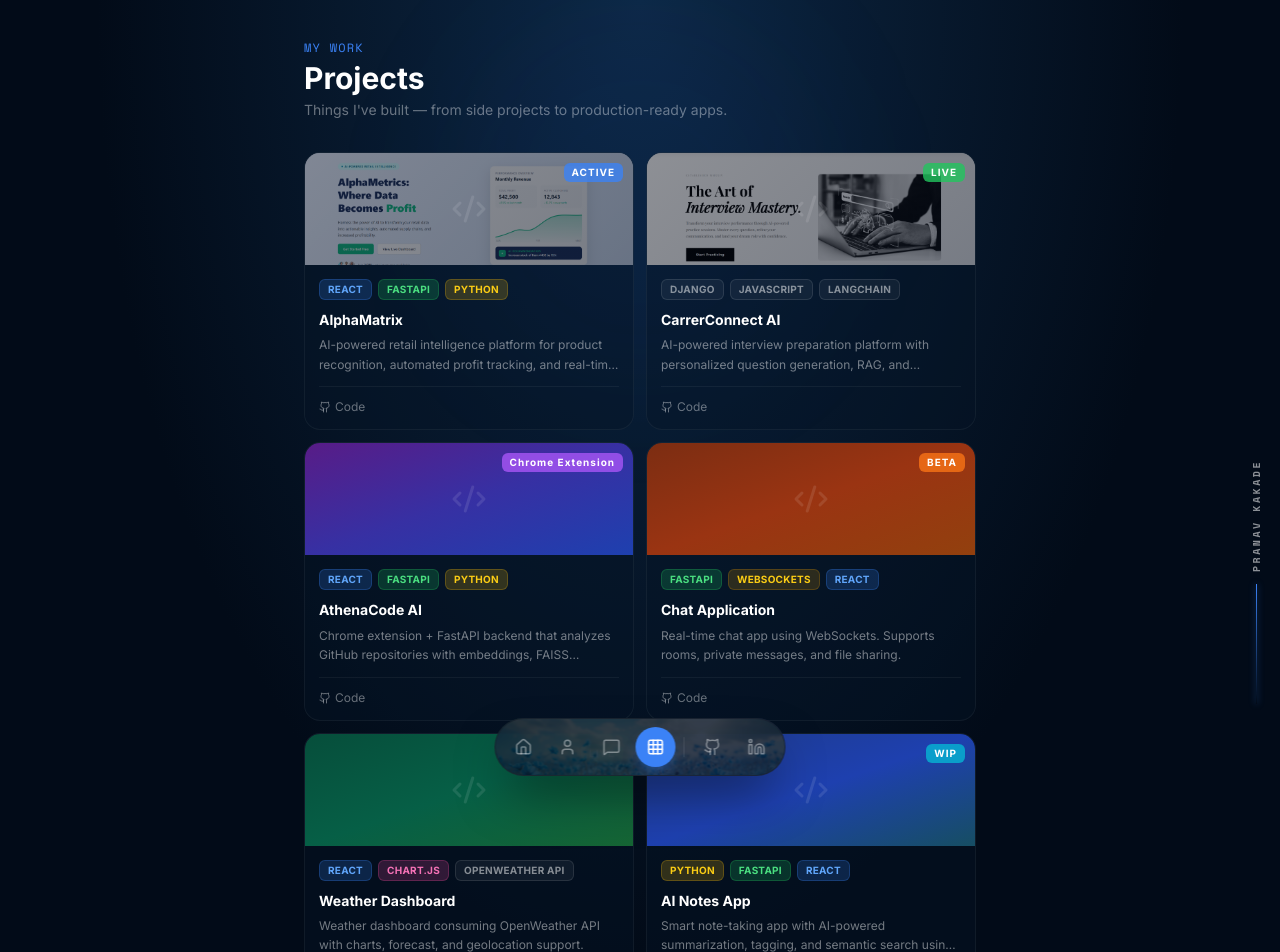
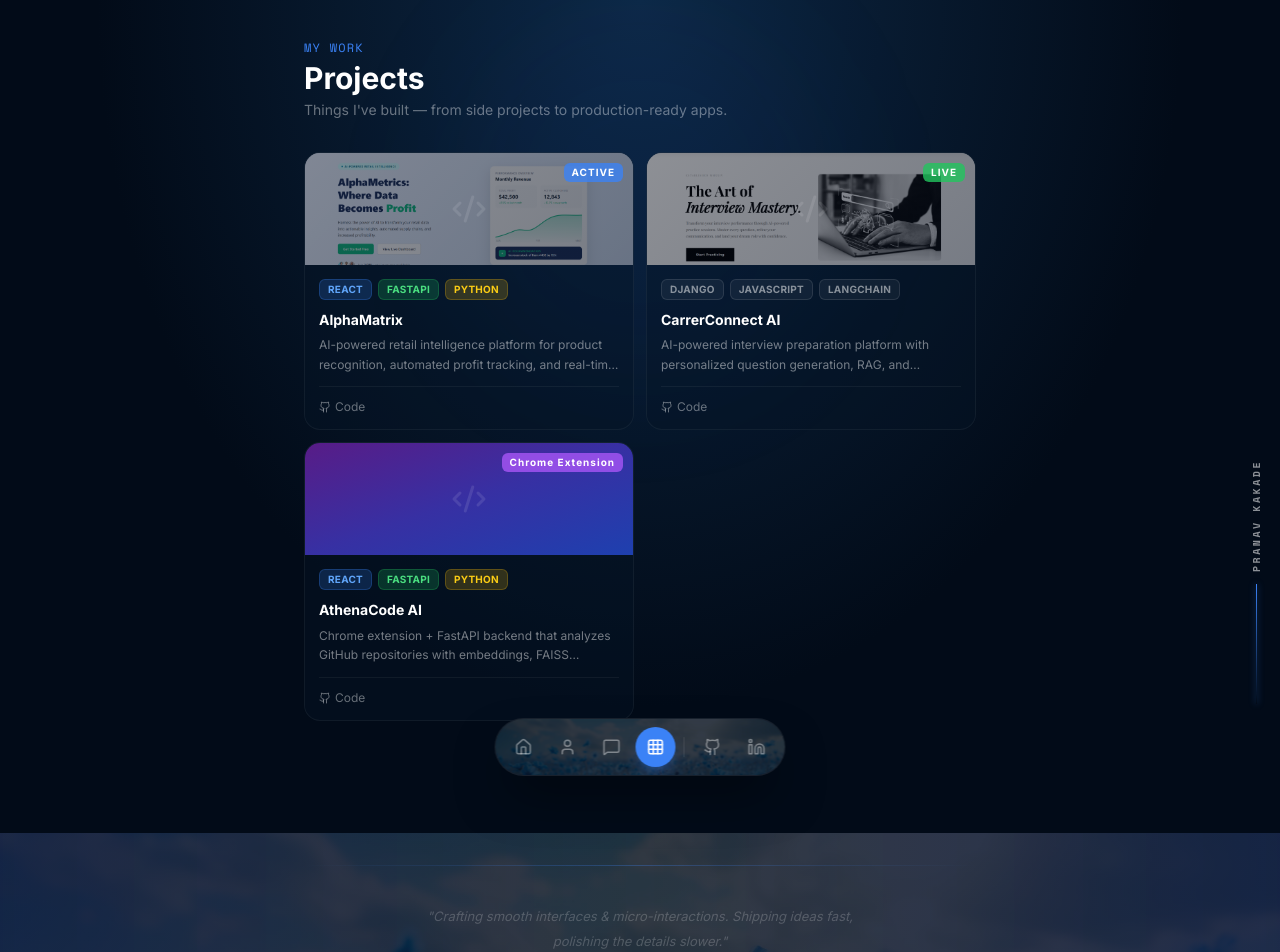
Before and after one commit to pranavdkakade/portfolio, a React (Vite) app in the folder frontend/: page /projects in a window 1280 px wide. Shown: the top 952 px of the page. Built offline with nearby package versions, Linux system fonts and the light colour scheme.

Commit message:
removed project

```diff
--- a/frontend/src/pages/Projects.jsx
+++ b/frontend/src/pages/Projects.jsx
@@ -110,78 +110,78 @@ const projects = [
     ],
     challenge: '"Resolving embedding and index dimension mismatches and stale cache behavior required rebuilding index storage paths and enforcing fresh FAISS indexing when model dimensions changed."',
   },
-  {
-    title: 'Chat Application',
-    description: 'Real-time chat app using WebSockets. Supports rooms, private messages, and file sharing.',
-    tags: ['FastAPI', 'WebSockets', 'React', 'Redis'],
-    github: 'https://github.com/PranavKakade/chatapp',
-    live: '#',
-    banner: 'from-orange-900 via-orange-800 to-amber-800',
-    status: 'BETA',
-    statusColor: 'bg-orange-500/80 text-white',
-    videoId: 'dQw4w9WgXcQ',
-    date: 'Sep 2024',
-    location: 'Remote',
-    problem: 'HTTP polling for chat is slow and resource-heavy; scaling message delivery to multiple rooms is complex.',
-    problemPoints: ['Polling adds 500ms+ latency in most setups', 'No pub/sub mechanism for multi-room broadcasting'],
-    solution: 'Implemented a WebSocket server with FastAPI and Redis Pub/Sub to broadcast messages across rooms in real-time.',
-    solutionPoints: ['Redis Pub/Sub for horizontal scaling across rooms', 'Sub-50ms message delivery end-to-end'],
-    techStack: ['FastAPI', 'WebSockets', 'React', 'Redis', 'Python'],
-    keyFeatures: [
-      { icon: 'zap', text: 'Sub-50ms real-time messaging via WebSockets' },
-      { icon: 'layers', text: 'Multi-room support with Redis Pub/Sub' },
-      { icon: 'check', text: 'File sharing with async upload handling' },
-    ],
-    challenge: '"Managing WebSocket disconnection during Redis failover required an exponential backoff reconnect strategy on the client to avoid message loss."',
-  },
-  {
-    title: 'Weather Dashboard',
-    description: 'Weather dashboard consuming OpenWeather API with charts, forecast, and geolocation support.',
-    tags: ['React', 'Chart.js', 'OpenWeather API'],
-    github: 'https://github.com/PranavKakade/weather',
-    live: '#',
-    banner: 'from-emerald-900 via-emerald-800 to-green-800',
-    status: 'LIVE',
-    statusColor: 'bg-green-500/80 text-white',
-    videoId: 'dQw4w9WgXcQ',
-    date: 'Nov 2024',
-    location: 'Remote',
-    problem: 'Weather apps typically show raw data without visual context, making it hard to compare hourly or weekly trends at a glance.',
-    problemPoints: ['Raw API data is difficult to interpret quickly', 'No geolocation-based auto-detection of user city'],
-    solution: 'Built an interactive dashboard with Chart.js visualizations and browser Geolocation API for auto city detection.',
-    solutionPoints: ['Line charts for 7-day temperature trends', 'Geolocation fallback with manual city search'],
-    techStack: ['React', 'Chart.js', 'OpenWeather API', 'Tailwind'],
-    keyFeatures: [
-      { icon: 'zap', text: 'Auto geolocation with manual fallback search' },
-      { icon: 'layers', text: '7-day forecast with Chart.js visualizations' },
-      { icon: 'check', text: 'Responsive card layout with weather icons' },
-    ],
-    challenge: '"Rate-limiting the OpenWeather API while keeping the UI feeling live required client-side caching with a 10-minute TTL to stay within the free tier limits."',
-  },
-  {
-    title: 'AI Notes App',
-    description: 'Smart note-taking app with AI-powered summarization, tagging, and semantic search using embeddings.',
-    tags: ['Python', 'FastAPI', 'React', 'OpenAI'],
-    github: 'https://github.com/PranavKakade/ai-notes',
-    live: '#',
-    banner: 'from-blue-900 via-blue-800 to-cyan-900',
-    status: 'WIP',
-    statusColor: 'bg-cyan-500/80 text-white',
-    videoId: 'dQw4w9WgXcQ',
-    date: 'Feb 2025',
-    location: 'LPU, Punjab',
-    problem: 'Traditional note apps lack intelligent search — keyword matching misses contextually related notes entirely.',
-    problemPoints: ['Keyword search fails for semantically related content', 'Manual tagging is tedious and inconsistent'],
-    solution: 'Integrated OpenAI embeddings stored in a vector database for semantic search, with GPT-powered auto-summarization.',
-    solutionPoints: ['OpenAI text-embedding-3-small for vector generation', 'Cosine similarity search via pgvector in PostgreSQL'],
-    techStack: ['Python', 'FastAPI', 'React', 'OpenAI', 'PostgreSQL'],
-    keyFeatures: [
-      { icon: 'zap', text: 'Semantic search with OpenAI embeddings' },
-      { icon: 'layers', text: 'GPT-4 powered one-click note summarization' },
-      { icon: 'check', text: 'Auto-tagging using LLM intent extraction' },
-    ],
-    challenge: '"Keeping embedding costs low while supporting large note libraries required batching embedding requests and caching vectors on every save rather than every search."',
-  },
+  // {
+  //   title: 'Chat Application',
+  //   description: 'Real-time chat app using WebSockets. Supports rooms, private messages, and file sharing.',
+  //   tags: ['FastAPI', 'WebSockets', 'React', 'Redis'],
+  //   github: 'https://github.com/PranavKakade/chatapp',
+  //   live: '#',
+  //   banner: 'from-orange-900 via-orange-800 to-amber-800',
+  //   status: 'BETA',
+  //   statusColor: 'bg-orange-500/80 text-white',
+  //   videoId: 'dQw4w9WgXcQ',
+  //   date: 'Sep 2024',
+  //   location: 'Remote',
+  //   problem: 'HTTP polling for chat is slow and resource-heavy; scaling message delivery to multiple rooms is complex.',
+  //   problemPoints: ['Polling adds 500ms+ latency in most setups', 'No pub/sub mechanism for multi-room broadcasting'],
+  //   solution: 'Implemented a WebSocket server with FastAPI and Redis Pub/Sub to broadcast messages across rooms in real-time.',
+  //   solutionPoints: ['Redis Pub/Sub for horizontal scaling across rooms', 'Sub-50ms message delivery end-to-end'],
+  //   techStack: ['FastAPI', 'WebSockets', 'React', 'Redis', 'Python'],
+  //   keyFeatures: [
+  //     { icon: 'zap', text: 'Sub-50ms real-time messaging via WebSockets' },
+  //     { icon: 'layers', text: 'Multi-room support with Redis Pub/Sub' },
+  //     { icon: 'check', text: 'File sharing with async upload handling' },
+  //   ],
+  //   challenge: '"Managing WebSocket disconnection during Redis failover required an exponential backoff reconnect strategy on the client to avoid message loss."',
+  // },
+  // {
+  //   title: 'Weather Dashboard',
+  //   description: 'Weather dashboard consuming OpenWeather API with charts, forecast, and geolocation support.',
+  //   tags: ['React', 'Chart.js', 'OpenWeather API'],
+  //   github: 'https://github.com/PranavKakade/weather',
+  //   live: '#',
+  //   banner: 'from-emerald-900 via-emerald-800 to-green-800',
+  //   status: 'LIVE',
+  //   statusColor: 'bg-green-500/80 text-white',
+  //   videoId: 'dQw4w9WgXcQ',
+  //   date: 'Nov 2024',
+  //   location: 'Remote',
+  //   problem: 'Weather apps typically show raw data without visual context, making it hard to compare hourly or weekly trends at a glance.',
+  //   problemPoints: ['Raw API data is difficult to interpret quickly', 'No geolocation-based auto-detection of user city'],
+  //   solution: 'Built an interactive dashboard with Chart.js visualizations and browser Geolocation API for auto city detection.',
+  //   solutionPoints: ['Line charts for 7-day temperature trends', 'Geolocation fallback with manual city search'],
+  //   techStack: ['React', 'Chart.js', 'OpenWeather API', 'Tailwind'],
+  //   keyFeatures: [
+  //     { icon: 'zap', text: 'Auto geolocation with manual fallback search' },
+  //     { icon: 'layers', text: '7-day forecast with Chart.js visualizations' },
+  //     { icon: 'check', text: 'Responsive card layout with weather icons' },
+  //   ],
+  //   challenge: '"Rate-limiting the OpenWeather API while keeping the UI feeling live required client-side caching with a 10-minute TTL to stay within the free tier limits."',
+  // },
+  // {
+  //   title: 'AI Notes App',
+  //   description: 'Smart note-taking app with AI-powered summarization, tagging, and semantic search using embeddings.',
+  //   tags: ['Python', 'FastAPI', 'React', 'OpenAI'],
+  //   github: 'https://github.com/PranavKakade/ai-notes',
+  //   live: '#',
+  //   banner: 'from-blue-900 via-blue-800 to-cyan-900',
+  //   status: 'WIP',
+  //   statusColor: 'bg-cyan-500/80 text-white',
+  //   videoId: 'dQw4w9WgXcQ',
+  //   date: 'Feb 2025',
+  //   location: 'LPU, Punjab',
+  //   problem: 'Traditional note apps lack intelligent search — keyword matching misses contextually related notes entirely.',
+  //   problemPoints: ['Keyword search fails for semantically related content', 'Manual tagging is tedious and inconsistent'],
+  //   solution: 'Integrated OpenAI embeddings stored in a vector database for semantic search, with GPT-powered auto-summarization.',
+  //   solutionPoints: ['OpenAI text-embedding-3-small for vector generation', 'Cosine similarity search via pgvector in PostgreSQL'],
+  //   techStack: ['Python', 'FastAPI', 'React', 'OpenAI', 'PostgreSQL'],
+  //   keyFeatures: [
+  //     { icon: 'zap', text: 'Semantic search with OpenAI embeddings' },
+  //     { icon: 'layers', text: 'GPT-4 powered one-click note summarization' },
+  //     { icon: 'check', text: 'Auto-tagging using LLM intent extraction' },
+  //   ],
+  //   challenge: '"Keeping embedding costs low while supporting large note libraries required batching embedding requests and caching vectors on every save rather than every search."',
+  // },
 ]
 
 const tagColors = {
```
